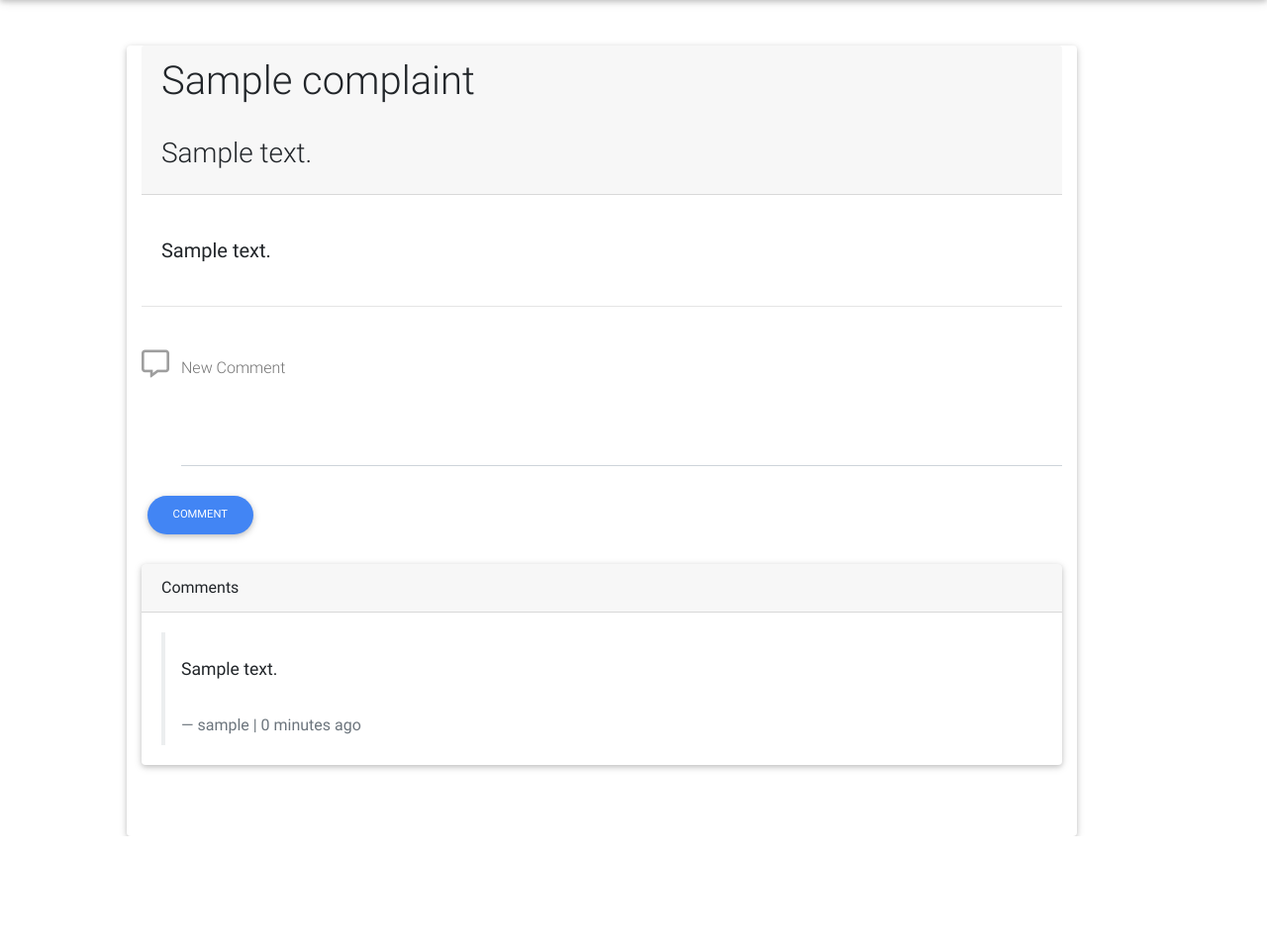
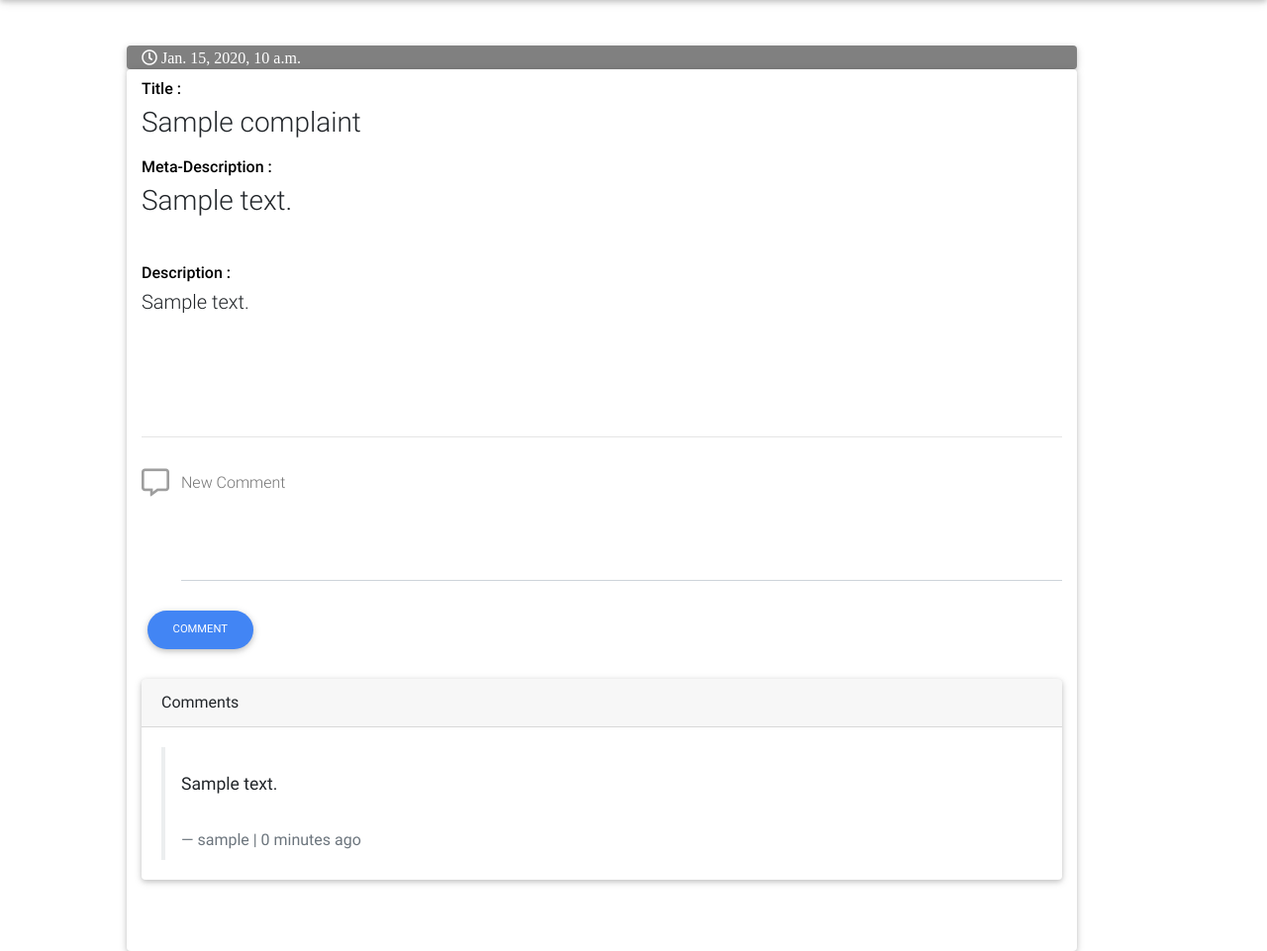
Before and after one commit to Sanji515/Abhikalpan-Hackathon, a Django app: page /details/1 in a window 1280 px wide. Shown: the part 82-1043 px from the top of the page at 99% size. Before the commit the page ends 927 px from the top, so only its background shows below. Run offline with Django 3.2, Linux system fonts and the light colour scheme; a user stored in the database is signed in; tables that the repository leaves empty hold one stand-in row (values such as "Sample post"); some libraries are stand-ins or nearby versions.

Commit message:
enchanced the complain details

```diff
--- a/templates/index/complaintDetails.html
+++ b/templates/index/complaintDetails.html
@@ -38,11 +38,25 @@
 		font-size: 1.5rem;
 		margin-top: .25rem;
 	}
+	#headers {
+			font-size: 1rem;
+			font-weight: 500;
+			padding-top: 10px;
+			color: #000;
+
+	}
+	.comment_form  {
+		padding-top: 100px;
+	}
 
 	.navbar-toggleable-sm .navbar-collapse,
 	.navbar-toggleable-md .navbar-collapse {
 		width: auto;
 		padding-left: 10px;
+	}
+	.far {
+		padding-bottom: 4px;
+		padding-top: 4px;
 	}
 
 	</style>
@@ -53,23 +67,35 @@
 
     <!--Main Navigation-->
       {% include 'globals/navbar.html' %}
-    <!--Main Navigation-->
-
+		<!--Main Navigation-->
+		<div class="container-fluid">
+				<div class="row" >
+				      	<div class="card col-md-10" style="background-color:grey;">
+			<i class="far fa-clock" style="color:#FFF"> {{complaint.created_at }}</i>
+			</div>
+				</div>
+			</div>
    <div class="container-fluid">
 		<div class="row">
+
 		      	<div class="card col-md-10">
-				  <div class="card-header">
-				    <h1>{{complaint.title}}</h1>
-				    <br>
+				  <div >
+
+						<h6 id="headers">Title :</h6>
+				    <h3>{{complaint.title}}</h3>
+
+						<h6 id="headers">Meta-Description :</h6>
 				    <h3 class="card-title">{{complaint.meta_description}}</h3>
 				  </div>
-				  <div class="card-body">
-				    <br>
+				  <div>
+						<br>
+						<h6 id="headers">Description :</h6>
 				    <h5 class="card-description">{{complaint.description}}</h5>
 				  </div>
-				  <hr>
 
-					<form>
+
+					<form class="comment_form">
+							<hr>
 						<div class="md-form">
 							<i class="far fa-comment-alt prefix grey-text"></i>
 							<textarea type="text" id="comment" name="comment" class="md-textarea form-control" rows="3"></textarea>
```
